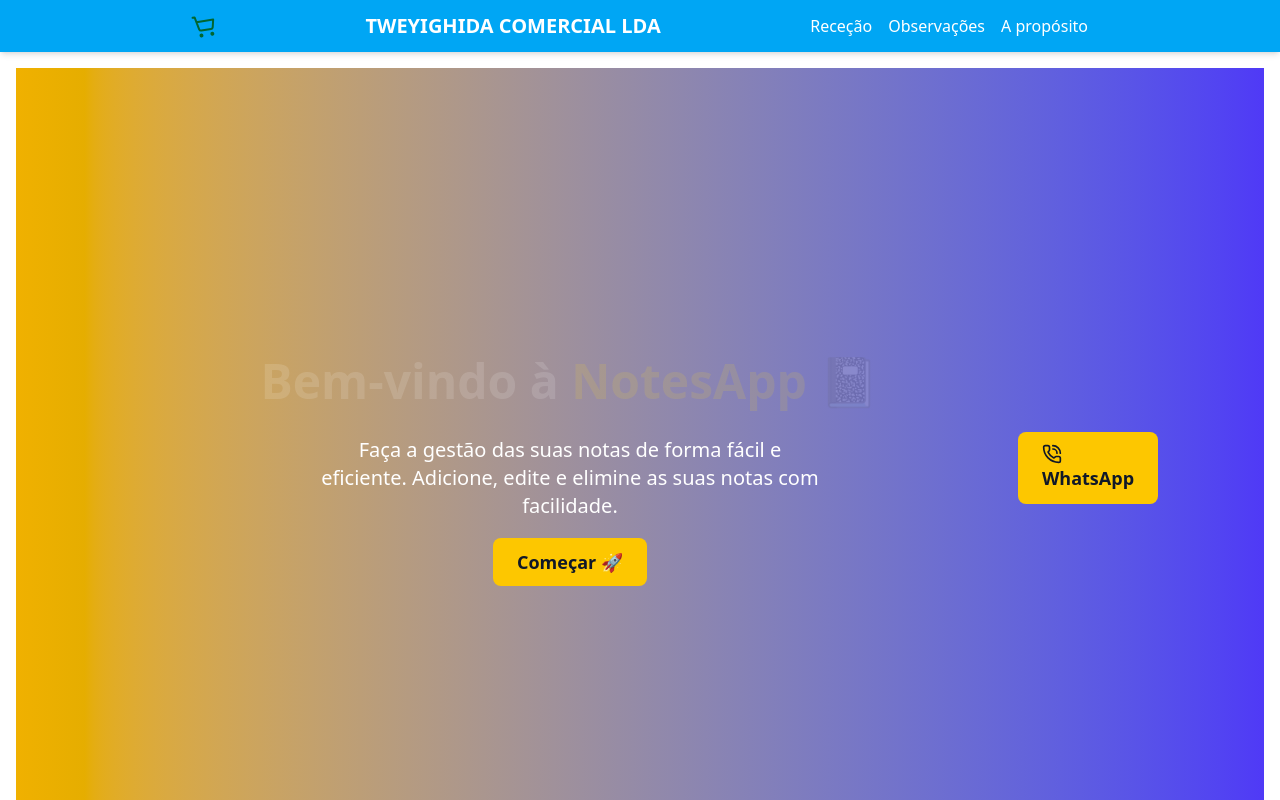
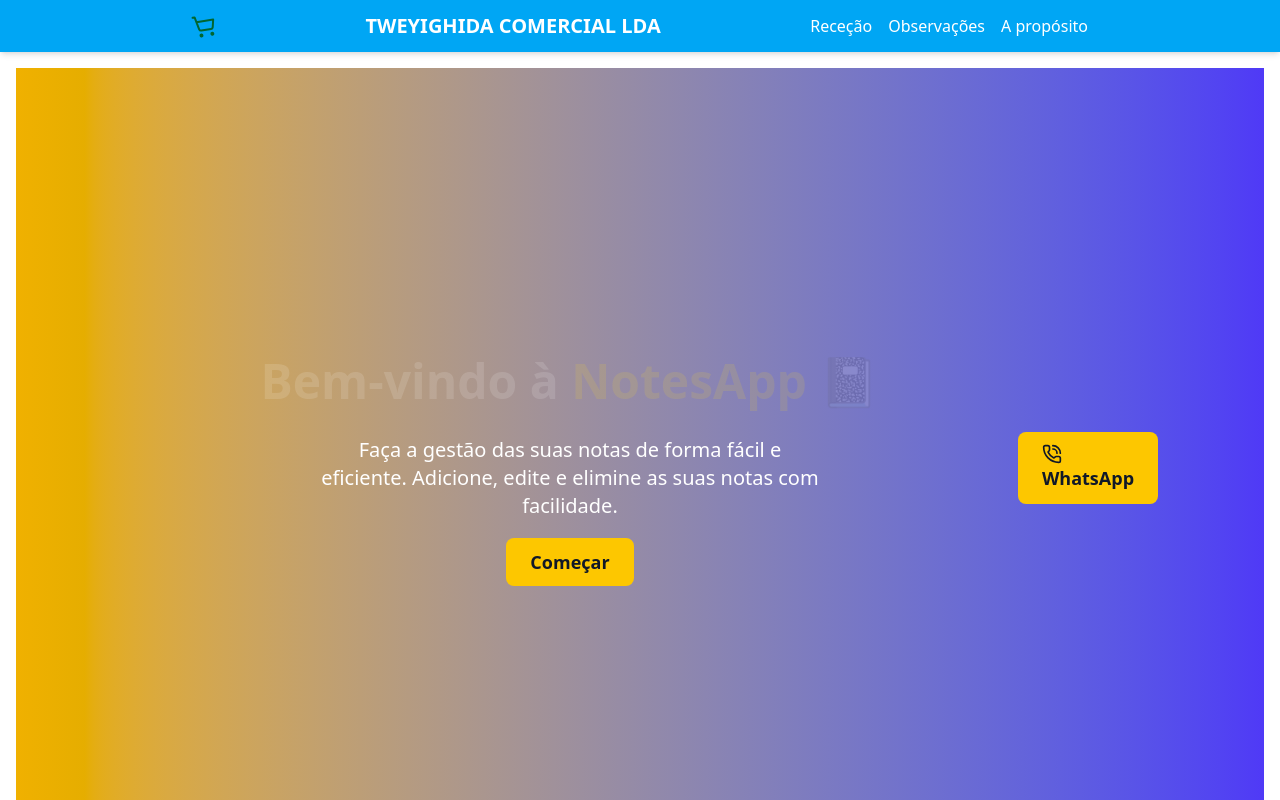
Before and after one commit to lamatmed/Tweighida, a Next.js app: page / in a window 1280 px wide. Shown: the top 800 px of the page. Built offline with nearby package versions, Linux system fonts and the light colour scheme.

Commit message:
first commit traduit

```diff
--- a/src/app/components/Hero.tsx
+++ b/src/app/components/Hero.tsx
@@ -39,11 +39,11 @@
           href="/notes"
           className="px-6 py-3 text-lg font-semibold bg-yellow-400 text-gray-900 rounded-lg transition-all transform hover:bg-yellow-500 hover:scale-105 active:scale-95"
         >
-          Começar 🚀
+          Começar
         </a>
 
       </div>
-      <a href="https://wa.me/222301473" target="_blank" rel="noopener noreferrer" className="px-6 py-3 text-lg font-semibold bg-yellow-400 text-gray-900 rounded-lg transition-all transform hover:bg-yellow-500 hover:scale-105 active:scale-95">
+      <a href="https://wa.me/244934808438" target="_blank" rel="noopener noreferrer" className="px-6 py-3 text-lg font-semibold bg-yellow-400 text-gray-900 rounded-lg transition-all transform hover:bg-yellow-500 hover:scale-105 active:scale-95">
                     <PhoneCallIcon size={20} />WhatsApp
                   </a>
     </section>
```
